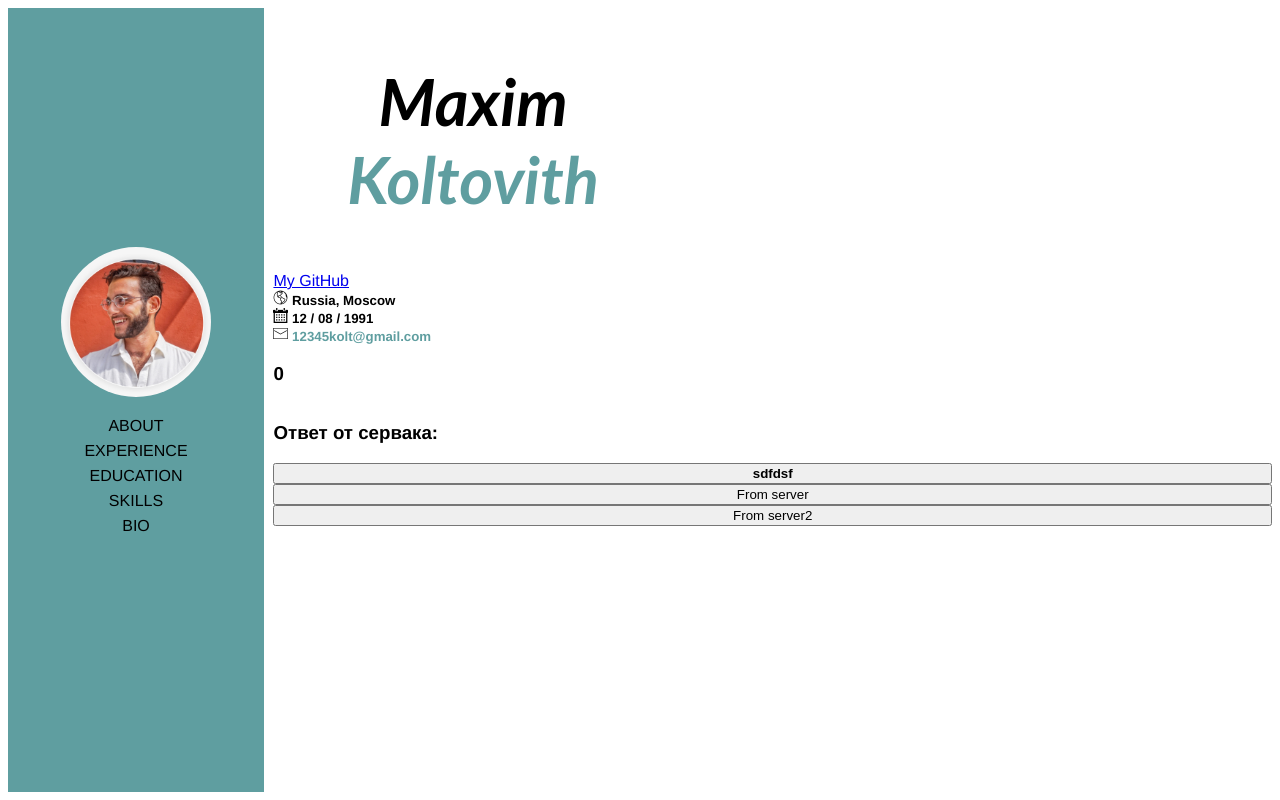
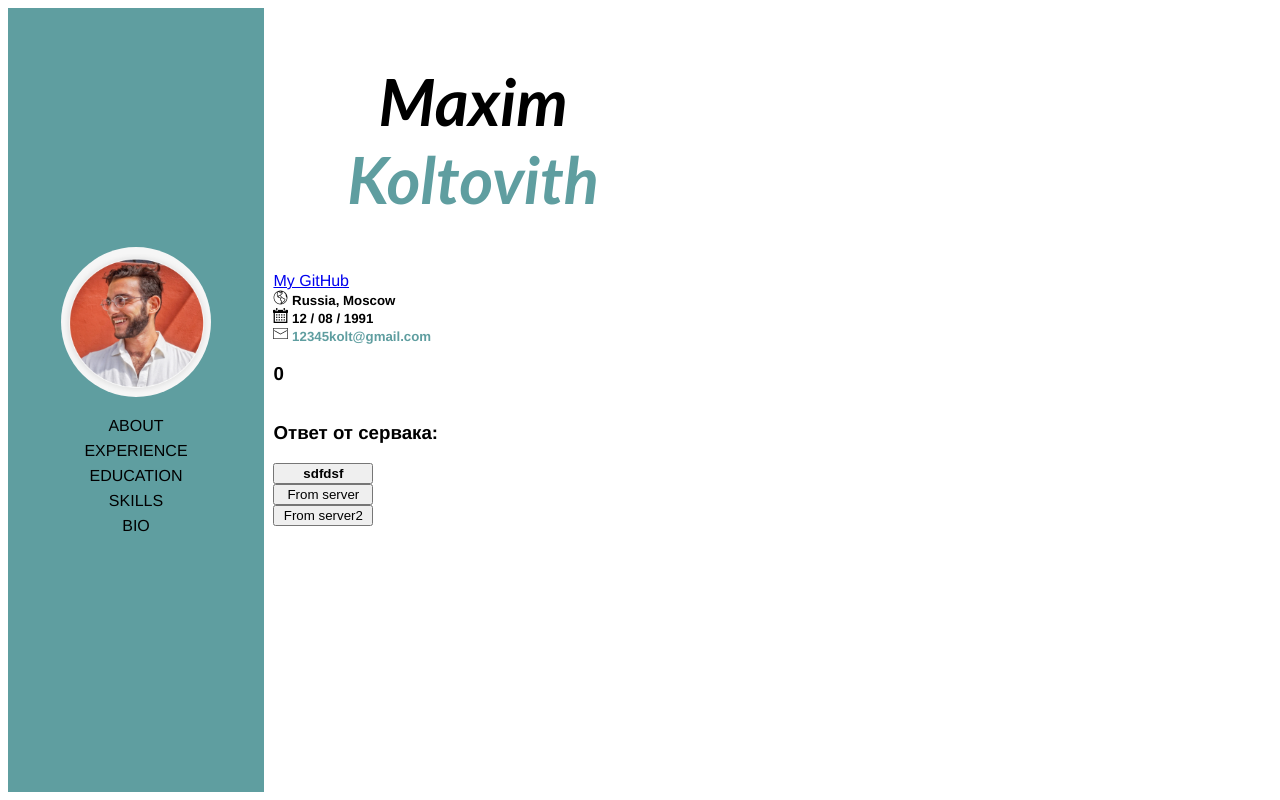
Before and after one commit to maxkolt/new-vue, a Vue app: page / in a window 1280 px wide. Built offline with nearby package versions, Linux system fonts and the light colour scheme.

Commit message:
resume на vue, начальный этап

```diff
--- a/src/App.vue
+++ b/src/App.vue
@@ -31,10 +31,11 @@
       <HelloWorld msg="Welcome to Your Vue.js App"/>
       <h3>{{ count }}</h3>
       <h3>Ответ от сервака: {{ serverData }}</h3>
-
-      <button @click="clickCounter"><b>sdfdsf</b></button>
-      <button @click="getFromServer">From server</button>
-      <button @click="getFromServer">From server2</button>
+      <div class="click">
+        <button @click="clickCounter"><b>sdfdsf</b></button>
+        <button @click="getFromServer">From server</button>
+        <button @click="getFromServer">From server2</button>
+      </div>
     </section>
   </div>
 </template>
@@ -142,4 +143,10 @@ h5 {
   font-family: "Avenir", Helvetica, Arial, sans-serif;
 }
 
+.click {
+  display: flex;
+  flex-direction: column;
+  width: 10%;
+}
+
 </style>
```
